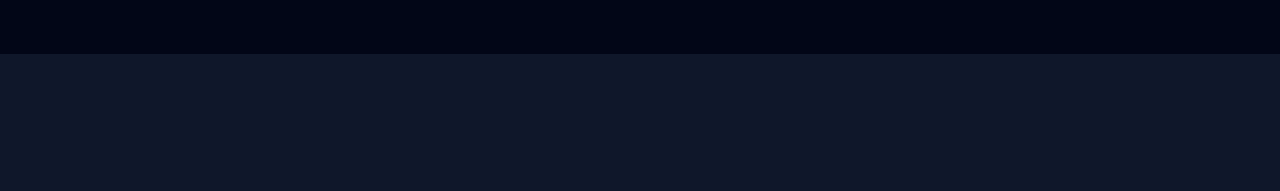
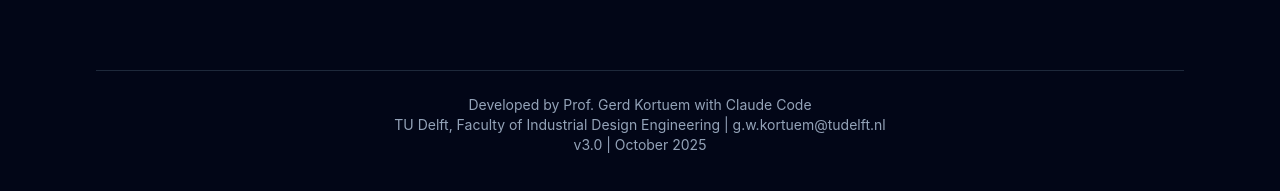
Before and after one commit to kortuem/idem307-video-analyzer, a React (Vite) app: page / in a window 1280 px wide. Shown: the part 1476-1667 px from the top of the page. Before the commit the page ends 1530 px from the top, so only its background shows below. Built offline with nearby package versions, Linux system fonts and the light colour scheme; no server answers.

Commit message:
Add developer attribution and contact information
- Added Prof. Gerd Kortuem attribution to README and TUTORIAL headers
- Updated Credits section with TU Delft affiliation and contact
- Added footer to app UI with developer info and version
- Consistent branding across documentation and application

```diff
--- a/src/App.jsx
+++ b/src/App.jsx
@@ -28,6 +28,12 @@ export default function App() {
           <VideoNarrative />
           <DebugPanel />
         </div>
+
+        <footer className="mt-12 pt-6 border-t border-slate-800 text-center text-sm text-slate-400">
+          <p>Developed by Prof. Gerd Kortuem with Claude Code</p>
+          <p>TU Delft, Faculty of Industrial Design Engineering | g.w.kortuem@tudelft.nl</p>
+          <p>v3.0 | October 2025</p>
+        </footer>
       </div>
     </div>
   );
```
Also changed, not shown: 2 other files (tests, documents, lock files or other folders).
